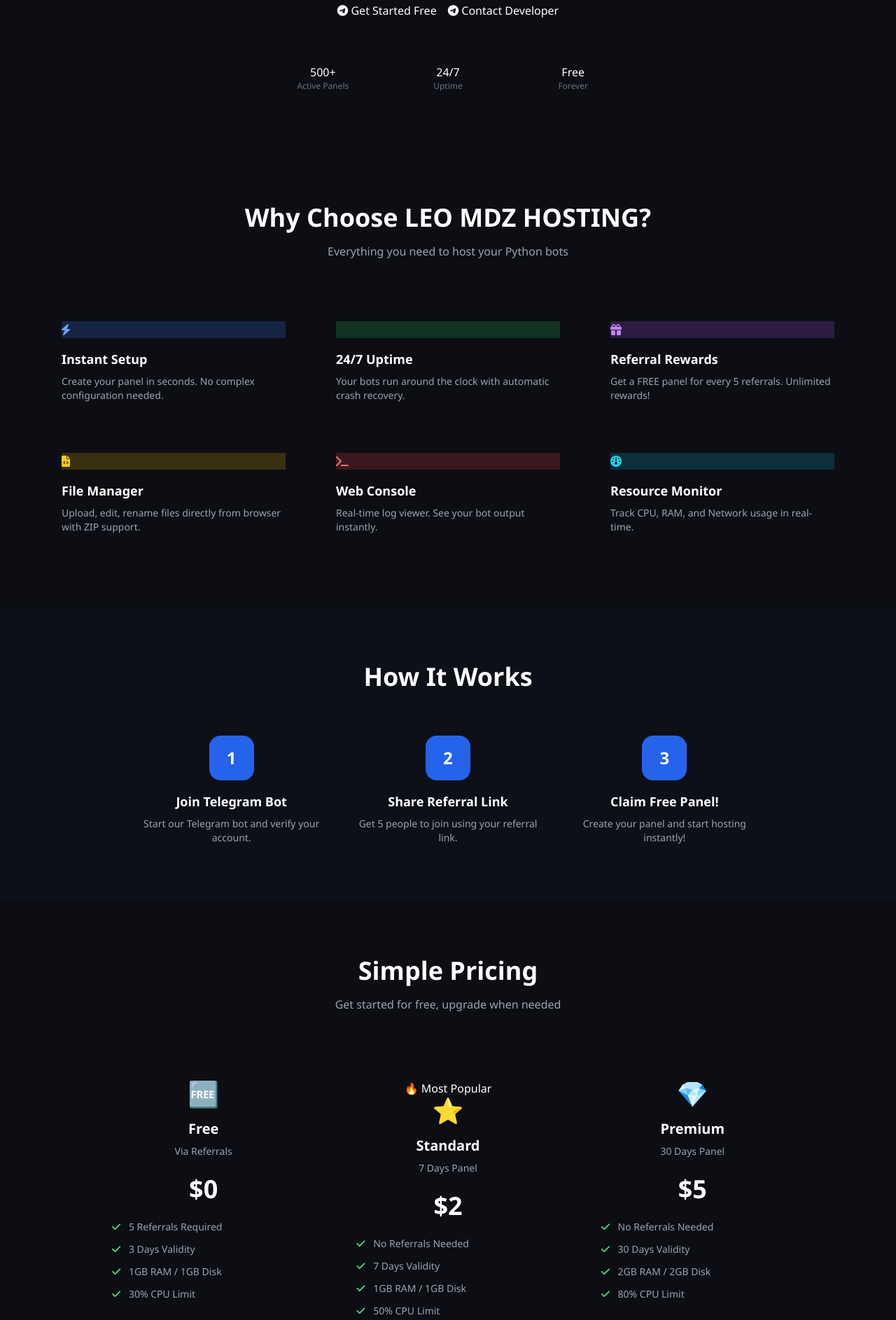
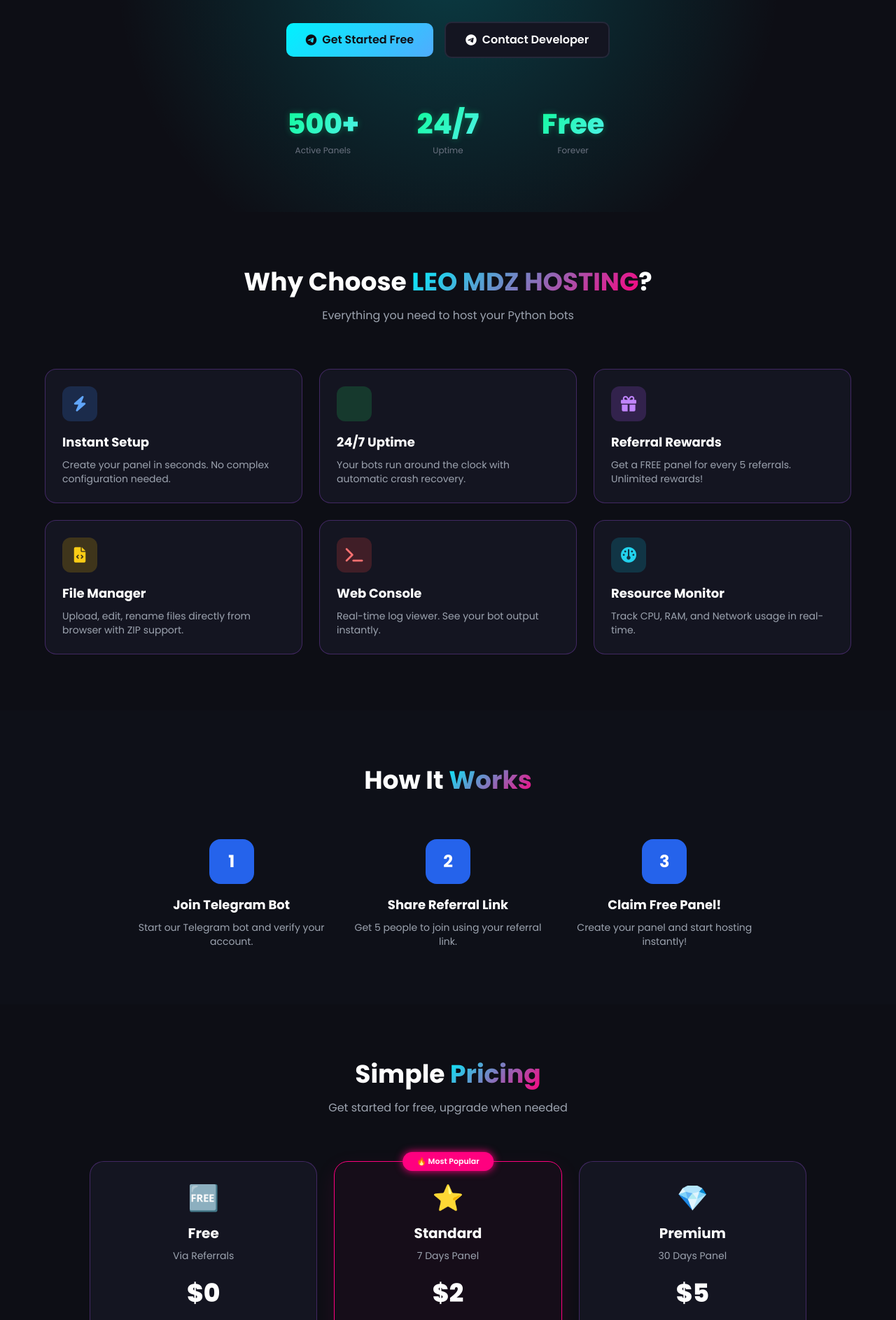
Before and after one commit to LEOMDZOFC/LEOMDZHISTING, a plain HTML site: page templates/landing.html in a window 1280 px wide. Shown: the part 419-2305 px from the top of the page at 70% size. Drawn offline with nearby package versions, Linux system fonts and the light colour scheme.

Commit message:
Add files via upload

```diff
--- a/templates/landing.html
+++ b/templates/landing.html
@@ -7,69 +7,146 @@
     <script src="https://cdn.tailwindcss.com"></script>
     <link rel="stylesheet" href="https://cdnjs.cloudflare.com/ajax/libs/font-awesome/6.0.0/css/all.min.css">
     <style>
-        body { background-color: #0c0e14; color: #fff; font-family: 'Segoe UI', sans-serif; }
-        .console-box { background:#0a0a0a; font-family:'Courier New',monospace; height:420px; overflow-y:auto; padding:15px; color:#e0e0e0; border:1px solid #2a2a2a; border-radius:10px; font-size:13px; white-space:pre-wrap; line-height:1.5; }
-        .console-box::-webkit-scrollbar { width:6px; }
-        .console-box::-webkit-scrollbar-track { background:#1a1a1a; }
-        .console-box::-webkit-scrollbar-thumb { background:#3b82f6; border-radius:3px; }
-        .tab-active { color:#3b82f6; border-bottom:2px solid #3b82f6; font-weight:600; }
+        @import url('https://fonts.googleapis.com/css2?family=Poppins:wght@300;400;500;600;700;800;900&display=swap');
 
-        .toast-container { position:fixed; bottom:20px; right:20px; z-index:9999; display:flex; flex-direction:column; gap:10px; }
-        .toast { background:#1a1d27; border:1px solid #2a2d37; border-radius:12px; padding:14px 18px; min-width:300px; max-width:380px; display:flex; align-items:center; gap:12px; animation:slideIn 0.3s ease-out; box-shadow:0 10px 40px rgba(0,0,0,0.5); }
-        .toast.success { border-left:4px solid #10b981; }
-        .toast.error { border-left:4px solid #ef4444; }
-        .toast.info { border-left:4px solid #3b82f6; }
-        .toast.warning { border-left:4px solid #f59e0b; }
-        @keyframes slideIn { from{transform:translateX(400px);opacity:0} to{transform:translateX(0);opacity:1} }
-        @keyframes slideOut { from{transform:translateX(0);opacity:1} to{transform:translateX(400px);opacity:0} }
+        * { font-family: 'Poppins', sans-serif; }
 
-        .spinner { width:20px;height:20px;border:3px solid #2a2d37;border-top:3px solid #3b82f6;border-radius:50%;animation:spin 0.8s linear infinite;flex-shrink:0; }
-        @keyframes spin { to{transform:rotate(360deg)} }
+        body { background: #0d0e15; color: #fff; overflow-x: hidden; }
 
-        .stat-card { background:#12141c; border:1px solid #1e2130; border-radius:12px; padding:14px; transition:all 0.3s; }
-        .stat-card:hover { border-color:#3b82f6; }
-        .btn { transition:all 0.2s; font-weight:600; font-size:13px; }
-        .btn:active { transform:scale(0.95); }
+        /* Texto gradiente com cores muito mais acesas */
+        .gradient-text {
+            background: linear-gradient(135deg, #00f2fe, #ff007f);
+            -webkit-background-clip: text;
+            -webkit-text-fill-color: transparent;
+        }
 
-        .status-dot { display:inline-block;width:6px;height:6px;border-radius:50%;margin-right:4px;vertical-align:middle;position:relative;top:-1px; }
+        /* Brilho de fundo (glow) ampliado e mais vívido */
+        .hero-glow {
+            background: radial-gradient(circle at center, rgba(0, 242, 254, 0.2) 0%, transparent 65%);
+        }
 
-        .dropdown { position:relative; display:inline-block; }
-        .dropdown-menu {
-            position:absolute; right:0; top:100%; background:#1a1d27; border:1px solid #2a2d37;
-            border-radius:8px; min-width:140px; z-index:100; display:none; box-shadow:0 10px 30px rgba(0,0,0,0.5);
+        /* Cards normais brilhando em roxo elétrico */
+        .card {
+            background: #141521;
+            border: 1px solid rgba(168, 85, 247, 0.3);
+            border-radius: 16px;
+            transition: all 0.3s ease;
         }
-        .dropdown-menu.show { display:block; }
-        .dropdown-menu button {
-            display:block; width:100%; text-align:left; padding:8px 14px; font-size:12px;
-            color:#d1d5db; transition:all 0.2s; border:none; background:none; cursor:pointer;
+        .card:hover {
+            border-color: #00f2fe;
+            transform: translateY(-4px);
+            box-shadow: 0 15px 35px rgba(0, 242, 254, 0.25);
         }
-        .dropdown-menu button:hover { background:#252836; color:#fff; }
-        .dropdown-menu button:first-child { border-radius:8px 8px 0 0; }
-        .dropdown-menu button:last-child { border-radius:0 0 8px 8px; }
-        .dropdown-menu button i { width:16px; margin-right:8px; }
 
-        .folder-link { cursor:pointer; color:#eab308; }
-        .folder-link:hover { text-decoration:underline; }
+        /* Botão principal em Ciano Neon com efeito luminoso no hover */
+        .btn-blue {
+            background: linear-gradient(135deg, #00f2fe, #4facfe);
+            border: none;
+            padding: 12px 28px;
+            border-radius: 10px;
+            font-weight: 600;
+            transition: all 0.3s ease;
+            display: inline-flex;
+            align-items: center;
+            gap: 8px;
+            cursor: pointer;
+            text-decoration: none;
+            color: #0d0e15; /* Texto escuro para contraste perfeito sobre o neon */
+        }
+        .btn-blue:hover {
+            transform: translateY(-3px);
+            box-shadow: 0 10px 25px rgba(0, 242, 254, 0.5);
+            filter: brightness(1.1);
+        }
 
-        .github-card { background:#12141c; border:1px solid #2a2d37; border-radius:12px; padding:20px; }
-        .github-card:hover { border-color:#3b82f6; }
-        .mini-terminal {
-            background:#0b0b0e; font-family:'Courier New',monospace;
-            height:180px; overflow-y:auto; padding:12px; color:#a0a0a0;
-            border:1px solid #222; border-radius:8px; font-size:11px;
-            white-space:pre-wrap; line-height:1.4;
+        /* Botão escuro com borda roxa que acende em ciano */
+        .btn-dark {
+            background: #141521;
+            border: 2px solid #25283a;
+            padding: 12px 28px;
+            border-radius: 10px;
+            font-weight: 600;
+            transition: all 0.3s ease;
+            display: inline-flex;
+            align-items: center;
+            gap: 8px;
+            cursor: pointer;
+            text-decoration: none;
+            color: white;
         }
-        .mini-terminal::-webkit-scrollbar { width:4px; }
-        .mini-terminal::-webkit-scrollbar-track { background:#111; }
-        .mini-terminal::-webkit-scrollbar-thumb { background:#f59e0b; border-radius:2px; }
+        .btn-dark:hover {
+            background: #1e2235;
+            border-color: #00f2fe;
+            box-shadow: 0 0 15px rgba(0, 242, 254, 0.2);
+        }
 
-        .profile-card {
-            background:#12141c;
-            border:1px solid #2a2d37;
-            border-radius:16px;
-            padding:24px;
-            width:380px;
-            margin:0 auto;
+        /* Números grandes brilhando intensamente */
+        .stat-number {
+            font-size: 2rem;
+            font-weight: 800;
+            background: linear-gradient(135deg, #00ff87, #60efff);
+            -webkit-background-clip: text;
+            -webkit-text-fill-color: transparent;
+            filter: drop-shadow(0 0 5px rgba(0, 255, 135, 0.3));
+        }
+        @media (min-width: 768px) {
+            .stat-number { font-size: 2.5rem; }
+        }
+
+        .feature-icon {
+            width: 45px;
+            height: 45px;
+            border-radius: 12px;
+            display: flex;
+            align-items: center;
+            justify-content: center;
+            font-size: 20px;
+        }
+        @media (min-width: 768px) {
+            .feature-icon { width: 50px; height: 50px; font-size: 22px; }
+        }
+
+        /* Cards de Preço com bordas marcantes */
+        .pricing-card {
+            border: 1px solid rgba(168, 85, 247, 0.3);
+            background: #141521;
+            border-radius: 20px;
+            transition: all 0.3s ease;
+        }
+        .pricing-card.popular {
+            border-color: #ff007f;
+            background: rgba(255, 0, 127, 0.04);
+            position: relative;
+            box-shadow: 0 10px 30px rgba(255, 0, 127, 0.1);
+        }
+        .pricing-card.popular:hover {
+            transform: translateY(-4px);
+            box-shadow: 0 15px 35px rgba(255, 0, 127, 0.25);
+        }
+        /* Badge popular em Rosa Choque/Magenta */
+        .popular-badge {
+            position: absolute;
+            top: -14px;
+            left: 50%;
+            transform: translateX(-50%);
+            background: #ff007f;
+            color: white;
+            padding: 5px 20px;
+            border-radius: 20px;
+            font-size: 11px;
+            font-weight: 600;
+            white-space: nowrap;
+            box-shadow: 0 0 12px #ff007f;
+        }
+
+        @keyframes float {
+            0%, 100% { transform: translateY(0); }
+            50% { transform: translateY(-12px); } /* Flutuação um pouco mais alta */
+        }
+        .float { animation: float 3s ease-in-out infinite; }
+
+        /* Smooth scroll */
+        html { scroll-behavior: smooth; }
     </style>
 </head>
 <body>
```
Also changed, not shown: templates/admin.html (+33 -60 lines).
